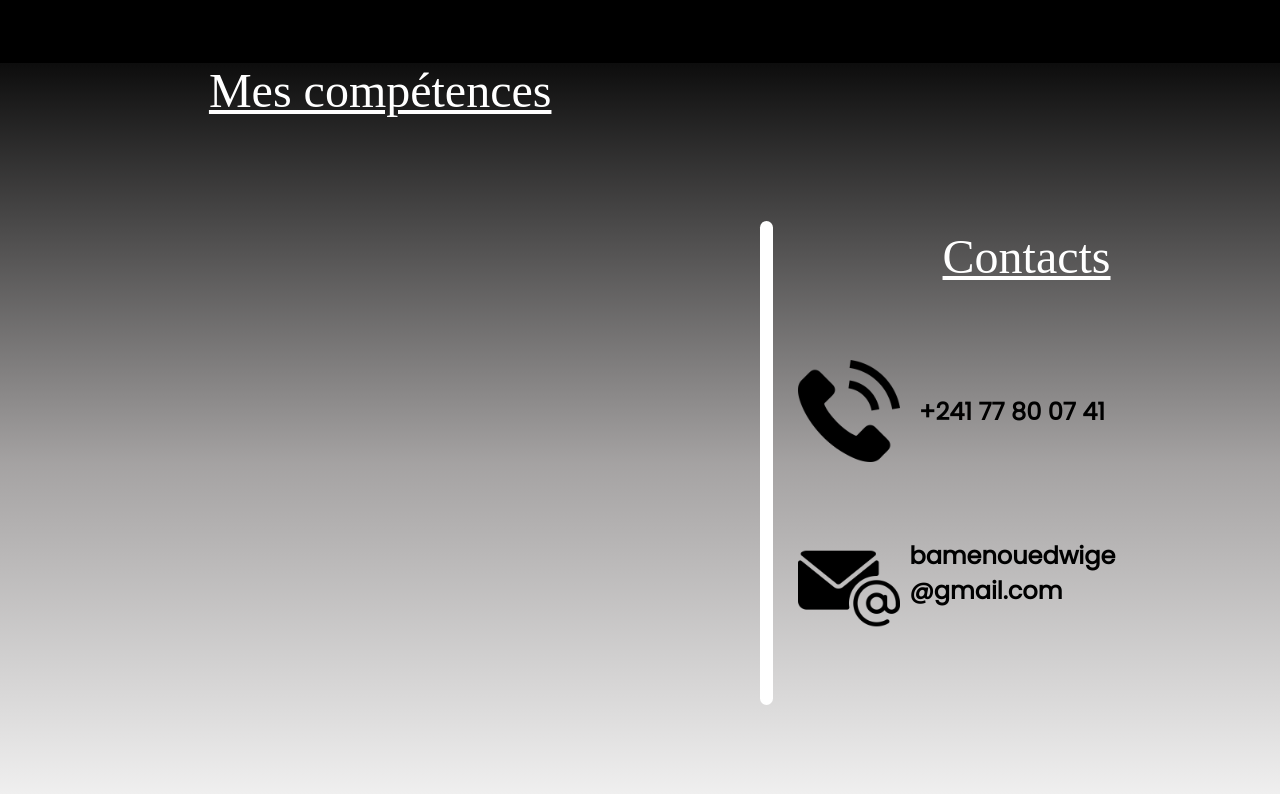
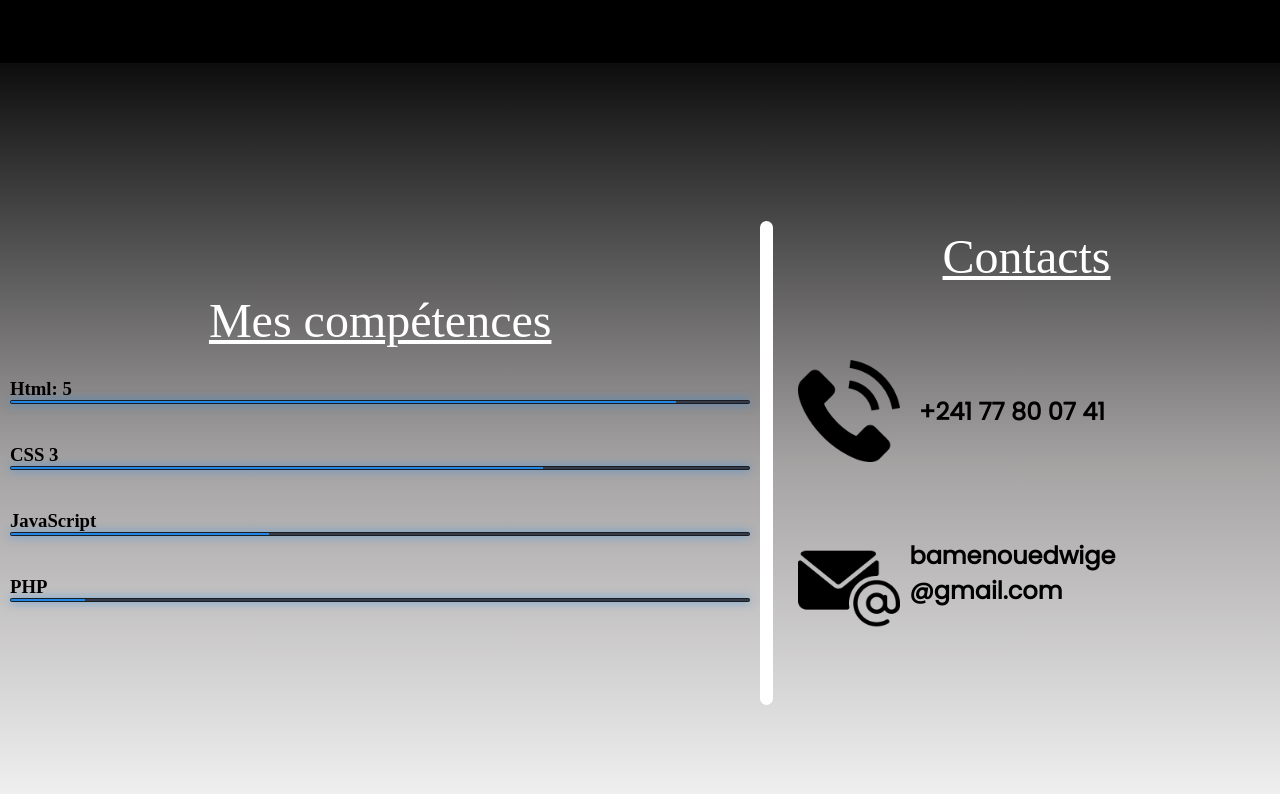
Before and after one commit to edwigelily/Portfolio, a plain HTML site: page index.html in a window 1280 px wide. Shown: the part 2777-3571 px from the top of the page. Drawn offline with Linux system fonts and the light colour scheme; a web font is replaced by a local one.

Commit message:
Ajout des compétences

```diff
--- a/index.html
+++ b/index.html
@@ -108,11 +108,30 @@
             </article>
         </section>
         <section class="contact" id="4">
-            <article>
+            <article class="competences">
                     <h1>Mes compétences</h1>
-                    <div>
 
-                    </div>
+                        <div class="skills">
+
+                            <li>
+                               <h3>Html: 5</h3><span class="bar"><span class="html"></span></span>
+                            </li>
+
+                            <li>
+                                <h3>CSS 3</h3><span class="bar"><span class="css"></span></span>
+                            </li>
+
+                            <li>
+                                <h3>JavaScript</h3><span class="bar"><span class="js"></span></span>
+                            </li>
+
+
+                            <li>
+                                <h3>PHP</h3><span class="bar"><span class="php"></span></span>
+                            </li>
+
+                        </div>
+
             </article>
             <hr>
             <div>
--- a/style.css
+++ b/style.css
@@ -301,6 +301,88 @@ nav .navigation{
     0.3vw 0 20vw rgb(15, 6, 102),0.4vw 0 10vw rgb(15, 6, 102),0.1vw 0 10vw rgb(15, 6, 102);
 
 }
+                                        /*compétences*/
+
+
+.skills li{
+    margin: 20px 0;
+}
+article.competences{
+    display: flex;
+    flex-direction: column;
+    justify-content: space-between;
+}
+
+.bar{
+    background-color: #353b48;
+    display: block;
+    height: 2px;
+    border: 1px solid rgba(0,0,0,0.5);
+    border-radius: 3px;
+    overflow: hidden;
+    box-shadow: 0 0 10px #2187e7b3;
+}
+.bar span{
+    height: 2px;
+    float: left;
+    background-color: #2187e7;
+}
+.html{
+    width: 90%;
+    animation: html 2s;
+}
+.css{
+    width: 72%;
+    animation: css 2s;
+}
+.js{
+    width: 35%;
+    animation: js 2s;
+
+}
+.php{
+    width: 10%;
+    animation: php 2s;
+}
+li{
+    list-style: none;
+    padding: 10px;
+}
+@keyframes html{
+    0%{
+        width: 0%;
+    }
+    100%{
+        width: 90%;
+    }
+}
+@keyframes css{
+    0%{
+        width: 0%;
+    }
+    100%{
+        width: 62%;
+    }
+}
+@keyframes js{
+    0%{
+        width: 0%;
+    }
+    100%{
+        width: 30%;
+    }
+}
+@keyframes php{
+    0%{
+        width: 0%;
+    }
+    100%{
+        width: 10%;
+    }
+}
+
+
+
                                        /* page contact */
 .contact{
     background: linear-gradient(to bottom,rgba(13, 13, 13, 1),rgba(142, 139, 139, 0.8003),rgba(142, 139, 139, 0));
```
